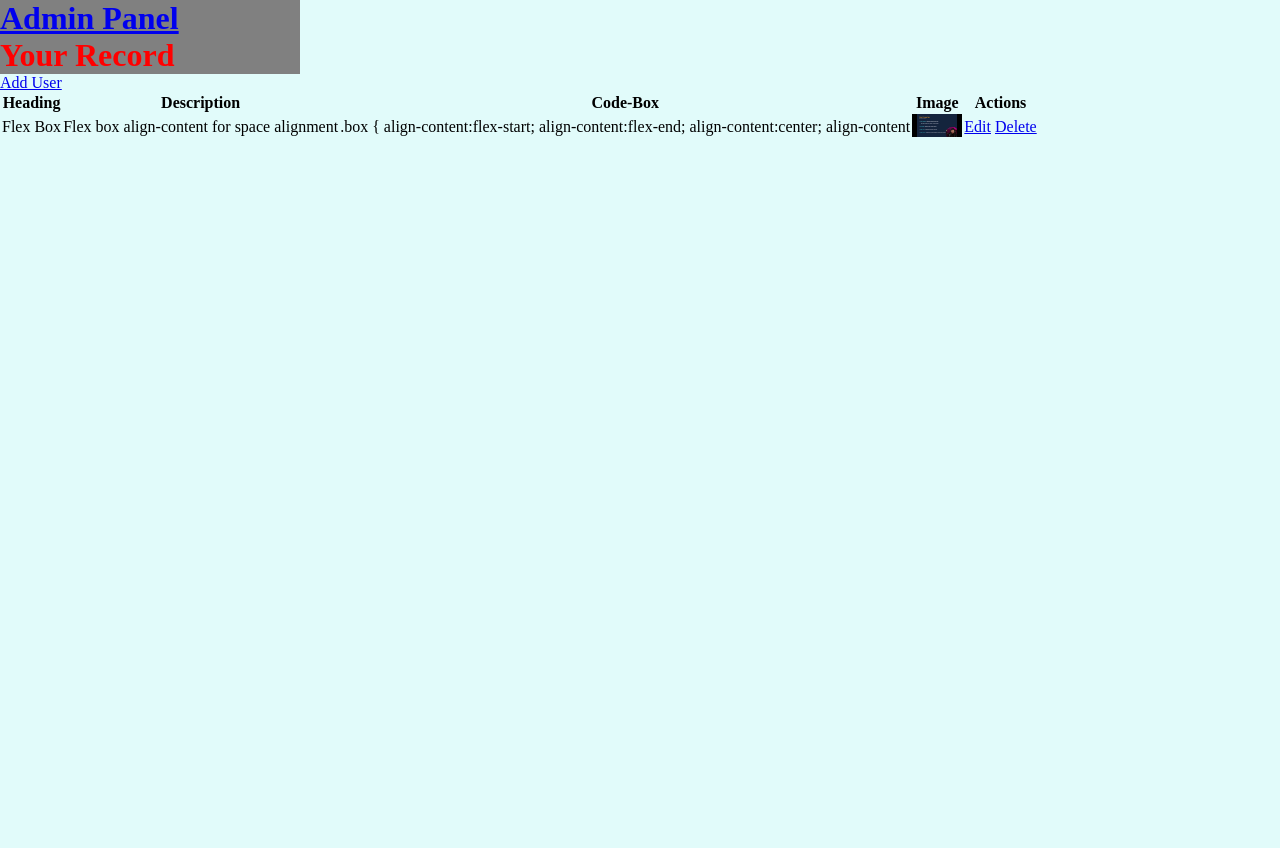
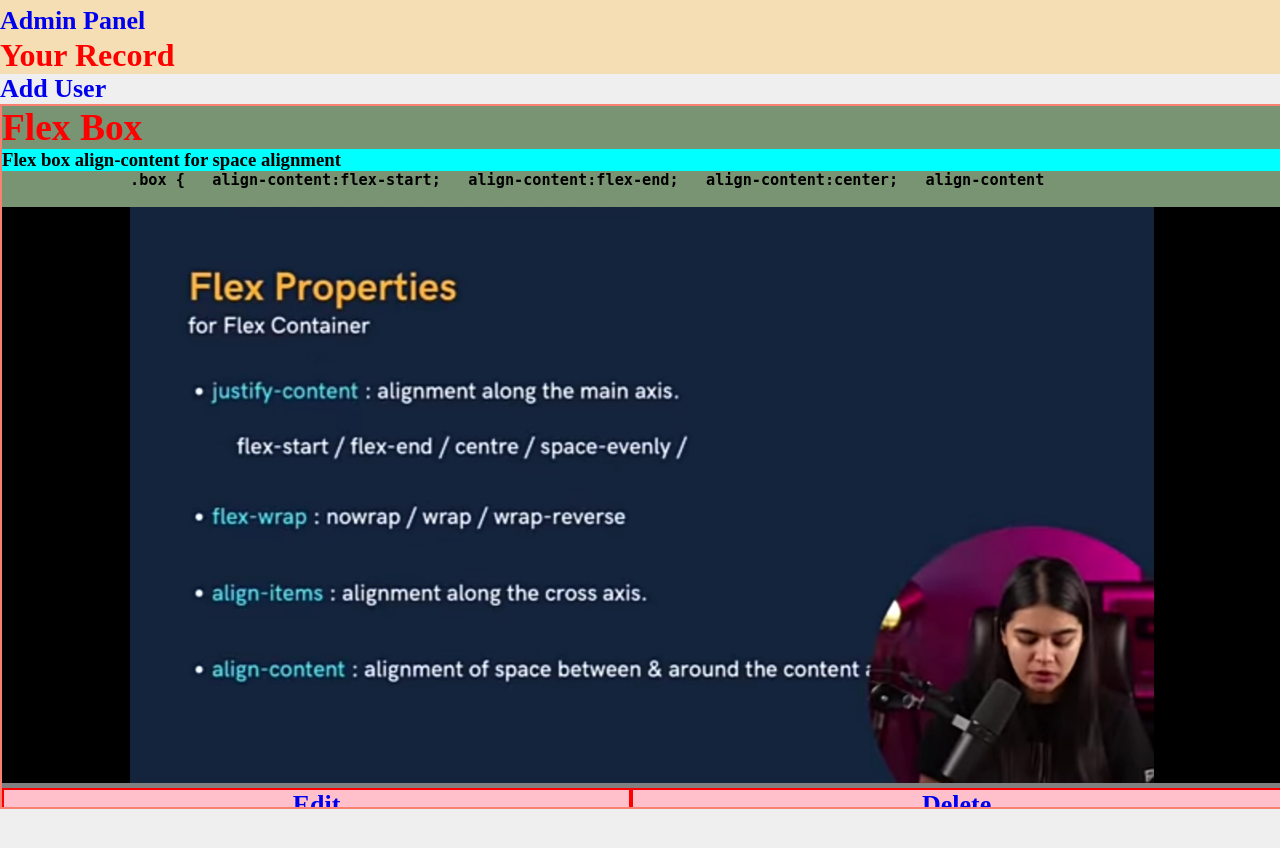
Before and after one commit to vgaud6585/dj_web, a Django app: page / in a window 1280 px wide. Shown: the top 848 px of the page. Run offline with Django 5.2, Linux system fonts and the light colour scheme; data comes from the database, SQL or seed files in the repository.

Commit message:
start comits 3

```diff
--- a/Vishal/piks/static/piks/css/user.css
+++ b/Vishal/piks/static/piks/css/user.css
@@ -11,6 +11,56 @@ body {
 
 h1 {
   color: red;
-  background-color: grey;
-  width: 300px;
+  background-color: wheat;
+
 }
+
+ a {
+  text-decoration: none;
+  font-size: 26px;
+}
+
+.container {
+  width: 100vw;
+  height: 80vh;
+  overflow: scroll;
+  border: 2px solid salmon;
+  display: flex;
+  background-color: gray;
+}
+
+.subbox {
+  display: flex;
+  flex-direction: column;
+}
+.box {
+  display: flex;
+  flex-direction: column;
+}
+.box > h1 {
+  background-color: #799473;
+}
+
+.box > p {
+  background-color: cyan;
+}
+
+.box > pre {
+  background-color: #799473;
+  text-wrap: wrap;
+}
+
+.imgs img {
+  width: 100%;
+}
+
+.links {
+  display: flex;
+}
+.links > div {
+  flex-grow: 1;
+  text-align: center;
+  border: 2px solid red;
+  background-color: pink;
+  color: red;
+}
--- a/Vishal/piks/templates/users/user_list.html
+++ b/Vishal/piks/templates/users/user_list.html
@@ -6,35 +6,38 @@
     <meta http-equiv="content-type" content="text/html; charset=utf-8" />
     <meta name="viewport" content="width=device-width, initial-scale=1.0">
          <title>User List</title>
+         <link rel="stylesheet" href="{% static 'piks/css/style.css' %}" title="main" type="text/css" />
          <link rel="stylesheet" href="{% static 'piks/css/user.css' %}" title="main" type="text/css" />
-         <link rel="stylesheet" href="{% static 'piks/css/style.css' %}" title="main" type="text/css" />
      </head>
      <body>
-         <h1><a href="admin/">Admin Panel</a></h1>
+         <h1 class="web_page"><a href="admin/">Admin Panel</a></a>
          <h1>Your Record</h1>
-         <a href="{% url 'user_create' %}">Add User</a>
-         <table>
-             <tr>
-                 <th>Heading</th>
-                 <th>Description</th>
-                 <th>Code-Box</th>
-                 <th>Image</th>
-                 <th>Actions</th>
-             </tr>
-             {% for user in users %}
-             <tr>
-                 <td>{{ user.usr_heading }}</td>
-                 <td>{{ user.usr_description }}</td>
-                 <td>{{ user.usr_code_box }}</td>
-                 <td><img src="{{ user.usr_image.url }}" alt="{{ user.usr_name }}" width="50"></td>
-                 <td>
-                     <a href="{% url 'user_edit' user.pk %}">Edit</a>
-                     <a href="{% url 'user_delete' user.pk %}">Delete</a>
-                 </td>
-             </tr>
-             {% endfor %}
-         </table>
+         <h3 class="web_page"><a href="{% url 'user_create' %}">Add User</a></a>
 
+      <div class="container">
+        {% for user in users %}
+        <div class="subbox">
+          <div class="box">
+            <h1>{{ user.usr_heading }}</h1>
+            <p>{{ user.usr_description }}</p>
+            <pre>
+              {{ user.usr_code_box }}
+            </pre>
+          </div>
+          <div class="imgs">
+            <img src="{{ user.usr_image.url }}" alt="{{ user.usr_name }}" width="50">
+          </div>
+          <div class="links">
+            <div class="btn btn1">
+              <a href="{% url 'user_edit' user.pk %}">Edit</a>
+            </div>
+            <div class="btn btn2">
+              <a href="{% url 'user_delete' user.pk %}">Delete</a>
+            </div>
+          </div>
+        </div>
+        {% endfor %}
+      </div>
         <script src="{% static 'piks/js/script.js' %}" type="text/javascript" charset="utf-8"></script>
      </body>
      </html>
```
